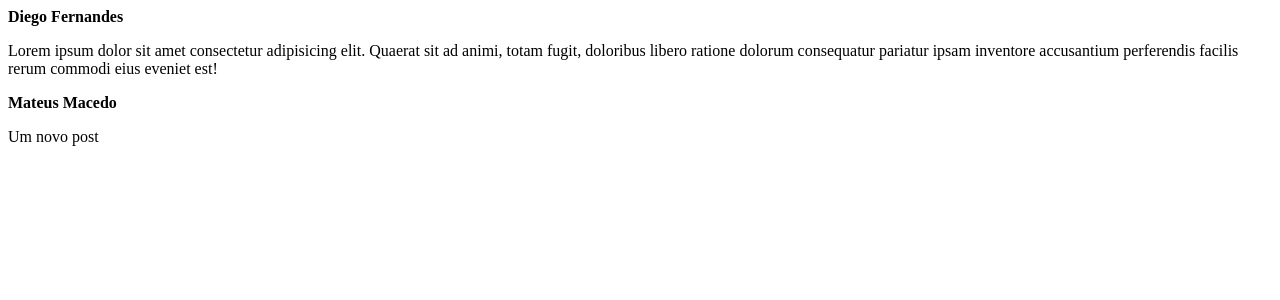
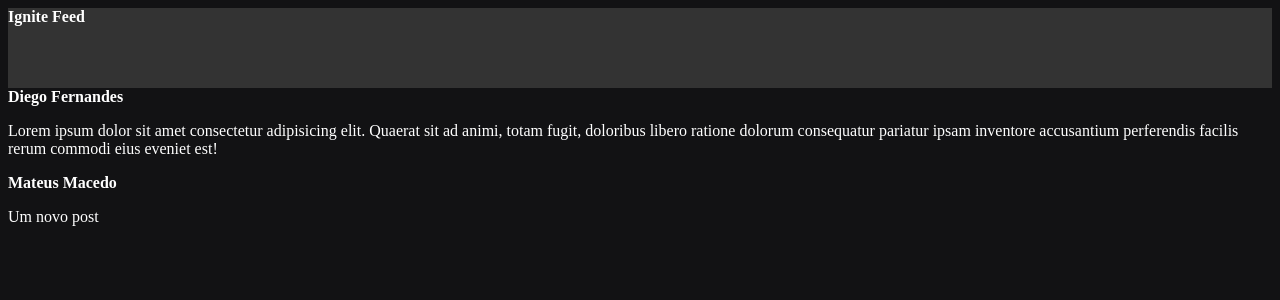
Before and after one commit to Mateusfdsm1/React-Feed2, a React (Vite) app: page / in a window 1280 px wide. Shown: the top 300 px of the page. Built offline with nearby package versions, Linux system fonts and the light colour scheme.

Commit message:
components and Header

```diff
--- a/src/App.jsx
+++ b/src/App.jsx
@@ -1,8 +1,10 @@
+import { Header } from "./components/Header"
 import { Post } from "./Post"
-
+import './styles.css'
 function App() {
   return (
   <div>
+    <Header />
     <Post
       author= "Diego Fernandes"
       content="Lorem ipsum dolor sit amet consectetur adipisicing elit. Quaerat sit ad animi, totam fugit, doloribus libero ratione dolorum consequatur pariatur ipsam inventore accusantium perferendis facilis rerum commodi eius eveniet est!"
--- /dev/null
+++ b/src/components/Header.jsx
@@ -0,0 +1,10 @@
+
+import styles from './Header.module.css';
+
+export function Header() {
+    return(
+    <header className={styles.header}>
+        <strong>Ignite Feed</strong>
+      </header>
+    );
+}
--- /dev/null
+++ b/src/components/Header.module.css
@@ -0,0 +1,4 @@
+.header{
+    background: #333;
+    height: 80px;
+}
--- /dev/null
+++ b/src/styles.css
@@ -0,0 +1,4 @@
+body {
+    background: #121214;
+    color: #fff;
+}
```
